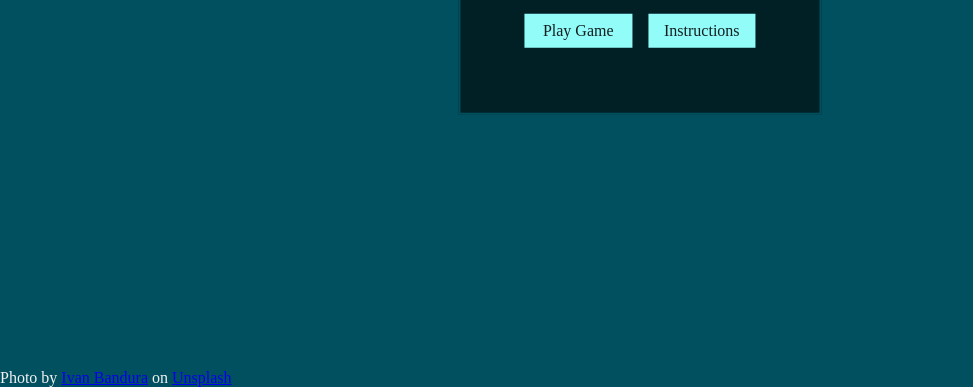
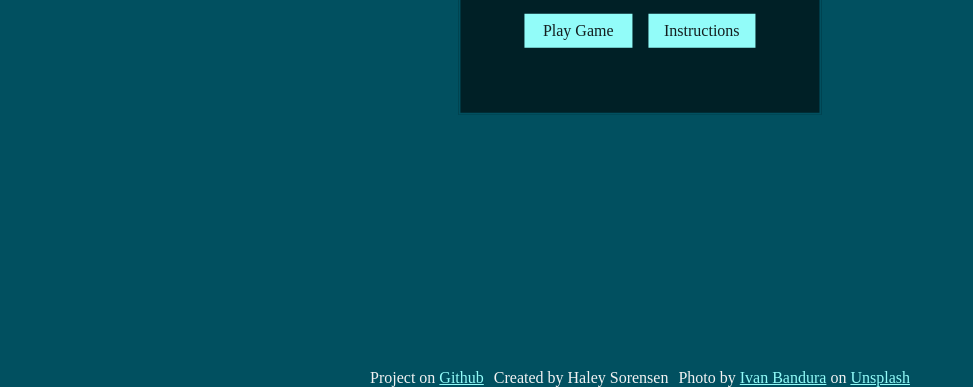
Before and after one commit to Hsoren31/battleship, a website built with webpack: page src/index.html in a window 1280 px wide. Shown: the part 413-800 px from the top of the page, without its empty margins (0-973 px from the left). Built offline with nearby package versions, Linux system fonts and the light colour scheme; files whose address does not match are found by name; a web font is replaced by a local one.

Commit message:
Feat: Add link to project github

```diff
--- a/src/index.html
+++ b/src/index.html
@@ -125,6 +125,11 @@
   </body>
   <footer>
     <p>
+      Project on
+      <a href="https://github.com/Hsoren31/battleship">Github</a>
+    </p>
+    <p>Created by Haley Sorensen</p>
+    <p>
       Photo by
       <a
         href="https://unsplash.com/@unstable_affliction?utm_content=creditCopyText&utm_medium=referral&utm_source=unsplash"
--- a/src/style.css
+++ b/src/style.css
@@ -48,6 +48,10 @@ body {
   background-repeat: no-repeat;
   background-size: cover;
   background-position: center;
+}
+
+a {
+  color: var(--clr-button-bg);
 }
 
 #start_page {
@@ -167,3 +171,9 @@ button {
   border: none;
   padding: 0.5rem 1rem;
 }
+
+footer {
+  display: flex;
+  gap: 10px;
+  justify-content: center;
+}
```
